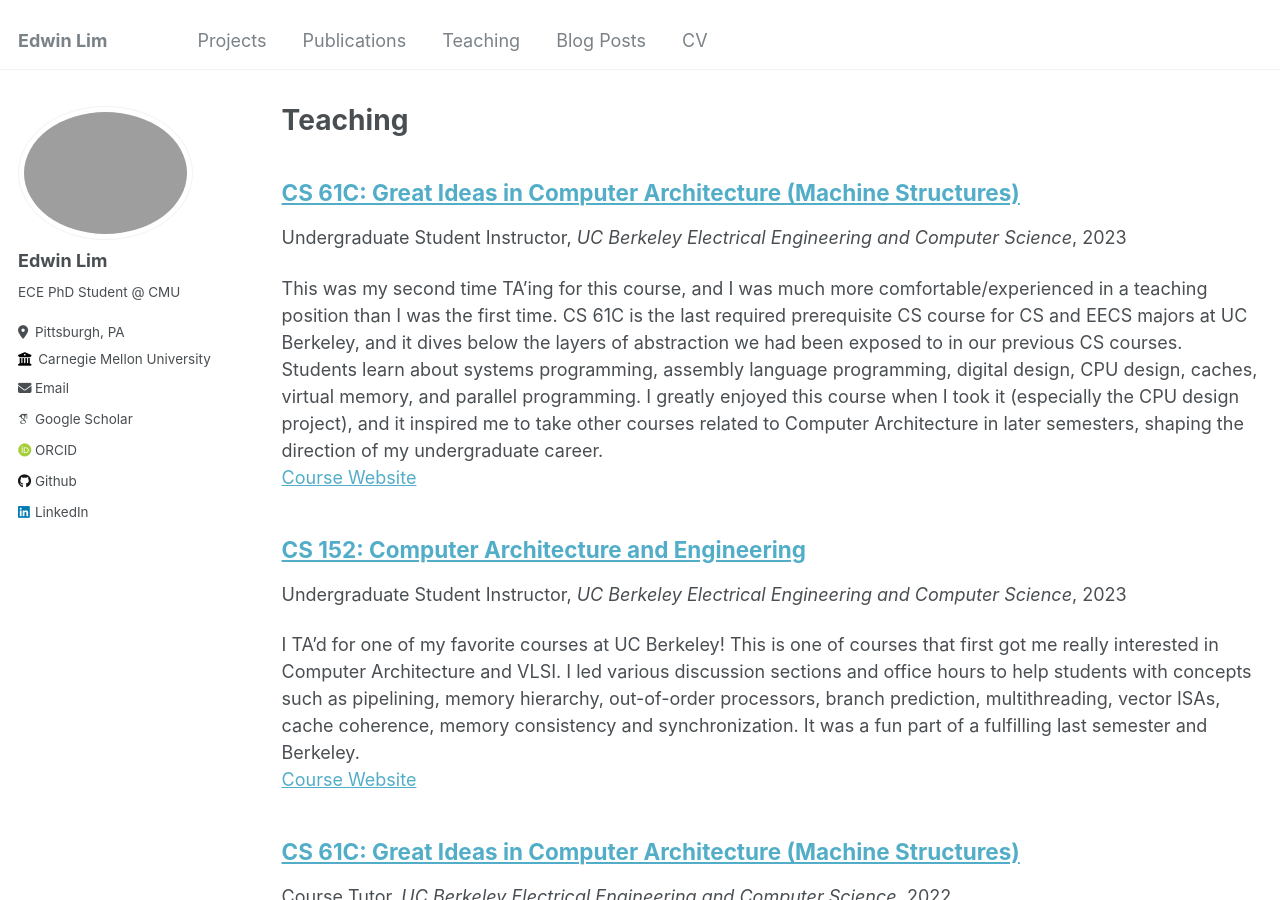
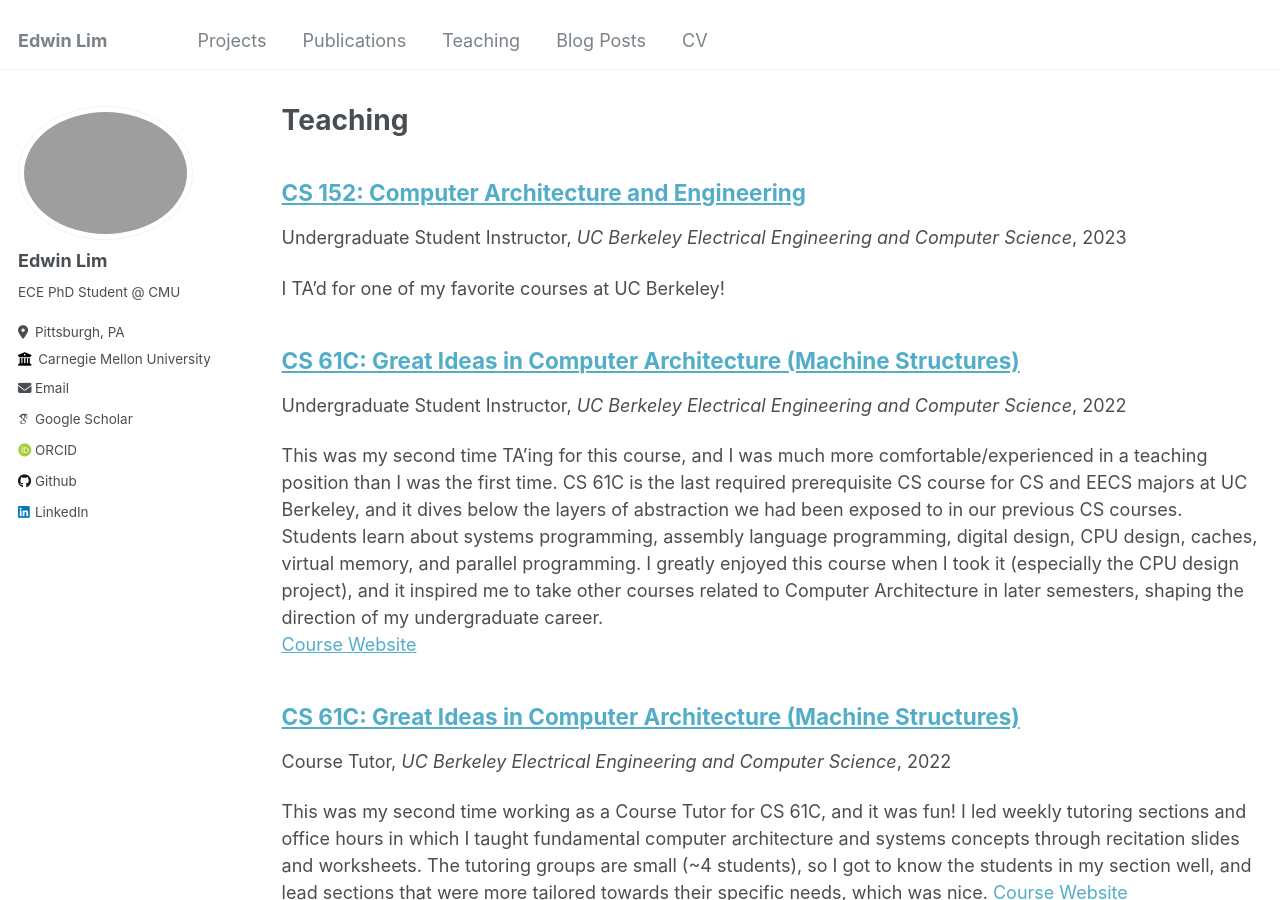
Before and after one commit to edwinlim0919/edwinlim0919.github.io, a Jekyll site: the page built from _pages/teaching.html, in a window 1280 px wide and 900 px high. Built offline with Jekyll 4.4.1, drawn with Linux system fonts in a browser that asks for light colours; some web fonts are replaced.

Commit message:
trying out excerpt

```diff
--- a/_teaching/2022-12-13-CS61C.md
+++ b/_teaching/2022-12-13-CS61C.md
@@ -2,9 +2,9 @@
 title: "CS 61C: Great Ideas in Computer Architecture (Machine Structures)"
 collection: teaching
 type: "Undergraduate Student Instructor"
-permalink: /teaching/2023-12-13-CS61C
+permalink: /teaching/2022-12-13-CS61C
 venue: "UC Berkeley Electrical Engineering and Computer Science"
-date: 2023-12-13
+date: 2022-12-13
 location: "Berkeley, California"
 ---
 
```
Also changed, not shown: _teaching/2023-05-09-CS152.md (+4 -0 lines).
